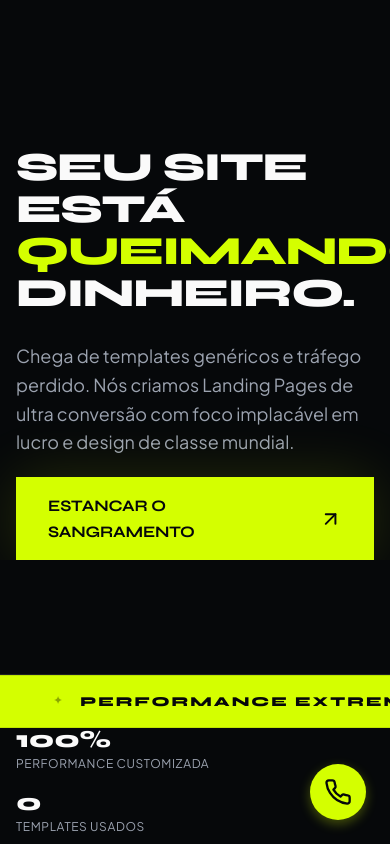
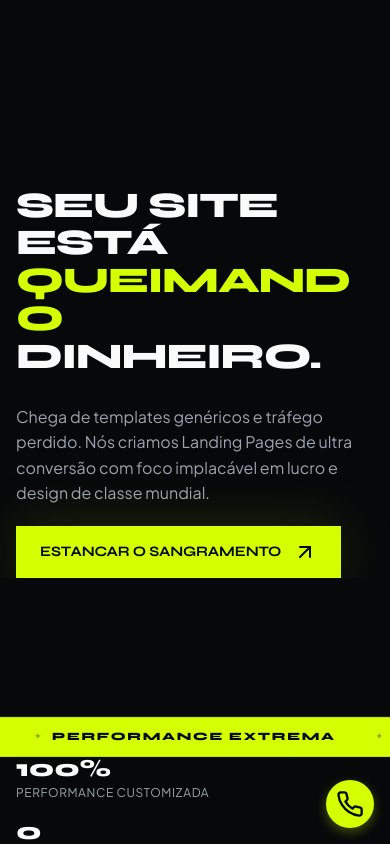
Before and after one commit to mateusoliveiradev1/lira, a React (Vite) app: page / in a window 390 px wide. Shown: the top 844 px of the page. Built offline with nearby package versions, Linux system fonts and the light colour scheme.

Commit message:
fix: layout mobile - titulo cortado, marquee e botao whatsapp

```diff
--- a/src/components/Marquee.css
+++ b/src/components/Marquee.css
@@ -41,3 +41,9 @@
   from { transform: translateX(0); }
   to   { transform: translateX(-50%); }
 }
+
+@media (max-width: 639px) {
+  .marquee-wrapper { padding: 0.6rem 0; }
+  .marquee-item { font-size: 0.7rem; padding: 0 1.25rem; gap: 0.6rem; }
+  .marquee-diamond { font-size: 0.5rem; }
+}
--- a/src/index.css
+++ b/src/index.css
@@ -182,7 +182,8 @@ h1, h2, h3, h4, .h2-reveal {
   padding-top: 5rem;
   padding-bottom: var(--space-6);
   border-bottom: 1px solid var(--border-base);
-  overflow: hidden;
+  overflow-x: clip;
+  overflow-y: clip;
   position: relative;
 }
 
@@ -571,7 +572,7 @@ html.lenis { height: auto; }
 
 /* ===================== MOBILE OVERRIDES ===================== */
 @media (max-width: 639px) {
-  .hero-title { font-size: 2.5rem !important; }
+  .hero-title { font-size: clamp(2.25rem, 9vw, 3rem) !important; word-break: break-word; }
   .section-header h2, .section-header .h2-reveal, .cta-section h2 { font-size: 2rem !important; }
   .stat-number { font-size: 1.5rem !important; }
   .project-title { font-size: 2.5rem !important; }
@@ -582,7 +583,17 @@ html.lenis { height: auto; }
   .project-stat-number { font-size: 1.25rem !important; color: var(--accent-primary); }
 
   .container { padding: 0 1rem; overflow-x: hidden; }
-  .hero { min-height: 80svh; }
+  .hero { min-height: 85svh; padding-top: 6rem; }
+  .hero-subtitle { font-size: 1rem !important; }
+
+  .btn-primary { font-size: 0.9rem; padding: 0.875rem 1.5rem; }
+
+  .whatsapp-float-btn {
+    bottom: 1rem;
+    right: 1rem;
+    width: 48px;
+    height: 48px;
+  }
 }
 
 /* ===================== TABLET: 640px+ ===================== */
```
